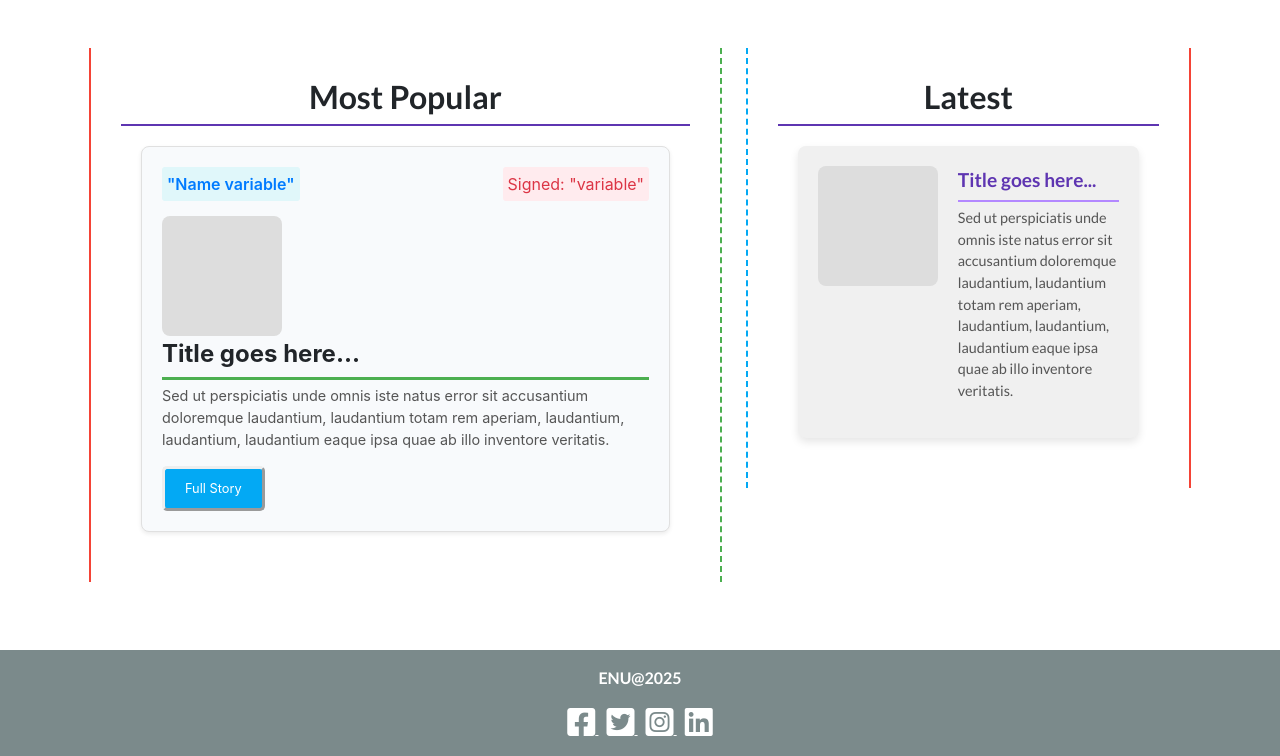
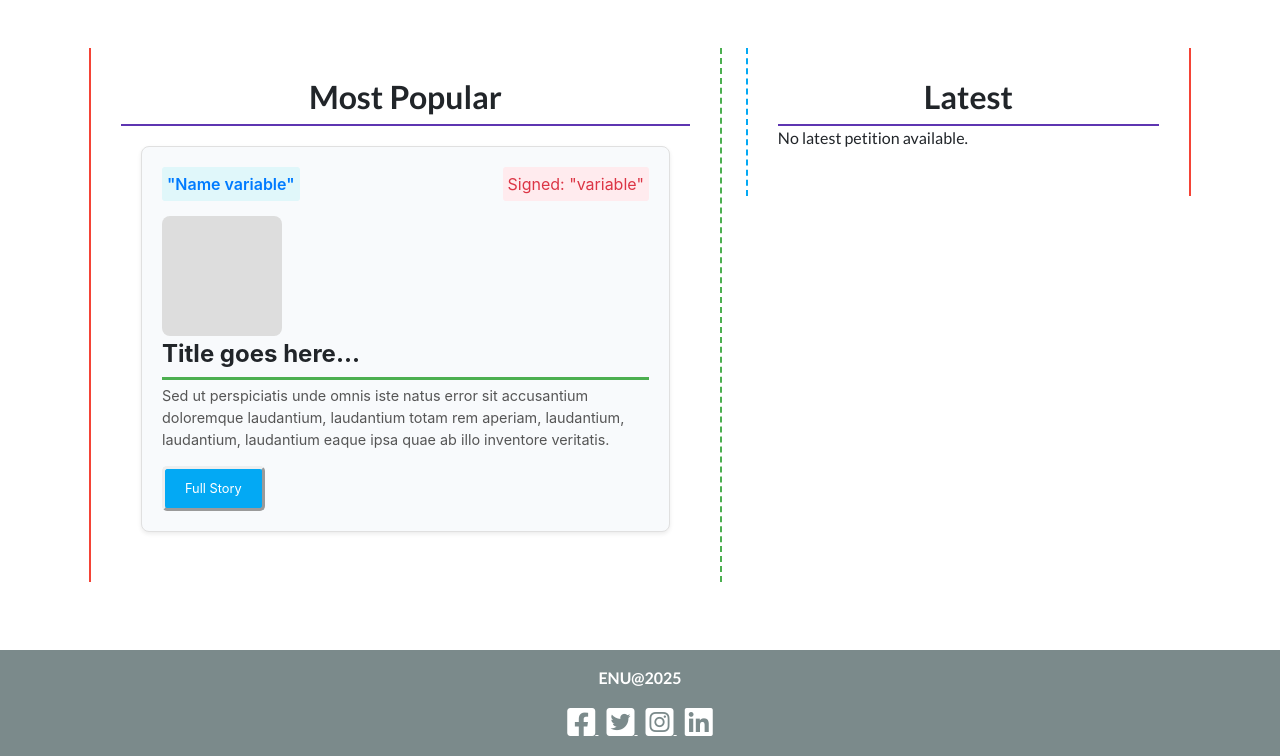
Before and after one commit to EdgarX202/Website-Prototype-2025, a Flask app: template website/templates/index.html in a window 1280 px wide. Shown: the part 131-887 px from the top of the page. Run offline with Flask 3, Linux system fonts and the light colour scheme; the template is opened without the code that fills it, so the values that code supplies are empty; some libraries are stand-ins or nearby versions.

Commit message:
latest petitions functionality

```diff
--- a/website/app.py
+++ b/website/app.py
@@ -70,9 +70,20 @@ def home():
 
                 session['is_admin'] = is_admin
 
-            return render_template('index.html', logged_in=True, email=session['email'], is_admin=is_admin)
+            # Fetch the latest petition from the database
+            cur = mysql.connection.cursor(MySQLdb.cursors.DictCursor)
+            cur.execute("SELECT * FROM petitions ORDER BY timestamp DESC LIMIT 6")
+            latest_pet = cur.fetchall()
+            cur.close()
+
+            return render_template('index.html', logged_in=True, email=session['email'], is_admin=is_admin, latest_pet=latest_pet)
         else:
-            return render_template('index.html', logged_in=False, email=None, is_admin=False)
+            cur = mysql.connection.cursor(MySQLdb.cursors.DictCursor)
+            cur.execute("SELECT * FROM petitions ORDER BY timestamp DESC LIMIT 6")
+            latest_pet = cur.fetchall()
+            cur.close()
+
+            return render_template('index.html', logged_in=False, email=None, is_admin=False, latest_pet=latest_pet)
 
  # Signup logic
 @app.route('/signup', methods=['POST'])
--- a/website/templates/index.html
+++ b/website/templates/index.html
@@ -161,21 +161,29 @@
                 <div class="custom-right-box">
                     <h3>Latest</h3>
                     <div class="inner-box">
-                        <div class="custom-petition-box-right">
-                            <div class="petition-image">
-
-                            </div> <!-- PETITION IMAGE END -->
-                            <div class="petition-content">
-                                <div class="petition-title-right">
-                                    Title goes here...
-                                </div> <!-- PETITION TITLE RIGHT END -->
-                                <p class="petition-description">
-                                    Sed ut perspiciatis unde omnis iste natus error sit accusantium doloremque
-                                    laudantium, laudantium totam rem aperiam, laudantium, laudantium, laudantium
-                                    eaque ipsa quae ab illo inventore veritatis.
-                                </p> <!-- PETITION DESCRIPTION END -->
-                            </div> <!-- PETITION CONTENT END -->
-                        </div> <!-- CUSTOM PETITION BOX RIGHT END -->
+                        {% if latest_pet %}
+                            {% for petition in latest_pet %}
+                                <div class="custom-petition-box-right">
+                                    <div class="petition-image">
+                                        {% if petition.image_url %}
+                                            <img src="{{ petition.image_url }}">
+                                        {% else %}
+                                            <span>No Image</span>
+                                        {% endif %}
+                                    </div>
+                                    <div class="petition-content">
+                                        <div class="petition-title-right">
+                                            {{ petition.title }}
+                                        </div>
+                                        <p class="petition-description">
+                                            {{ petition.description }}
+                                        </p>
+                                    </div>
+                                </div>
+                            {% endfor %}
+                        {% else %}
+                            <p>No latest petition available.</p>
+                        {% endif %}
                     </div> <!-- CUSTOM PETITION BOX END -->
                 </div> <!-- CUSTOM RIGHT BOX END -->
             </div> <!-- COL-SM-5 END -->
```
